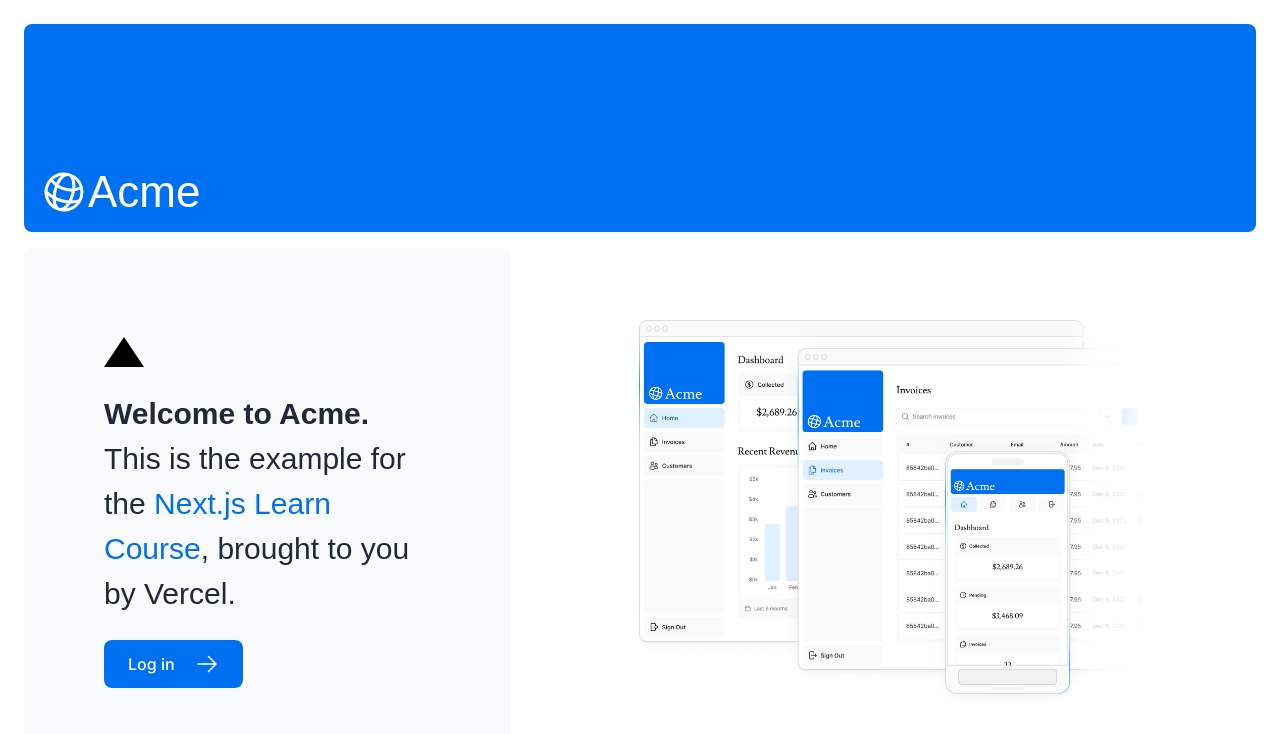
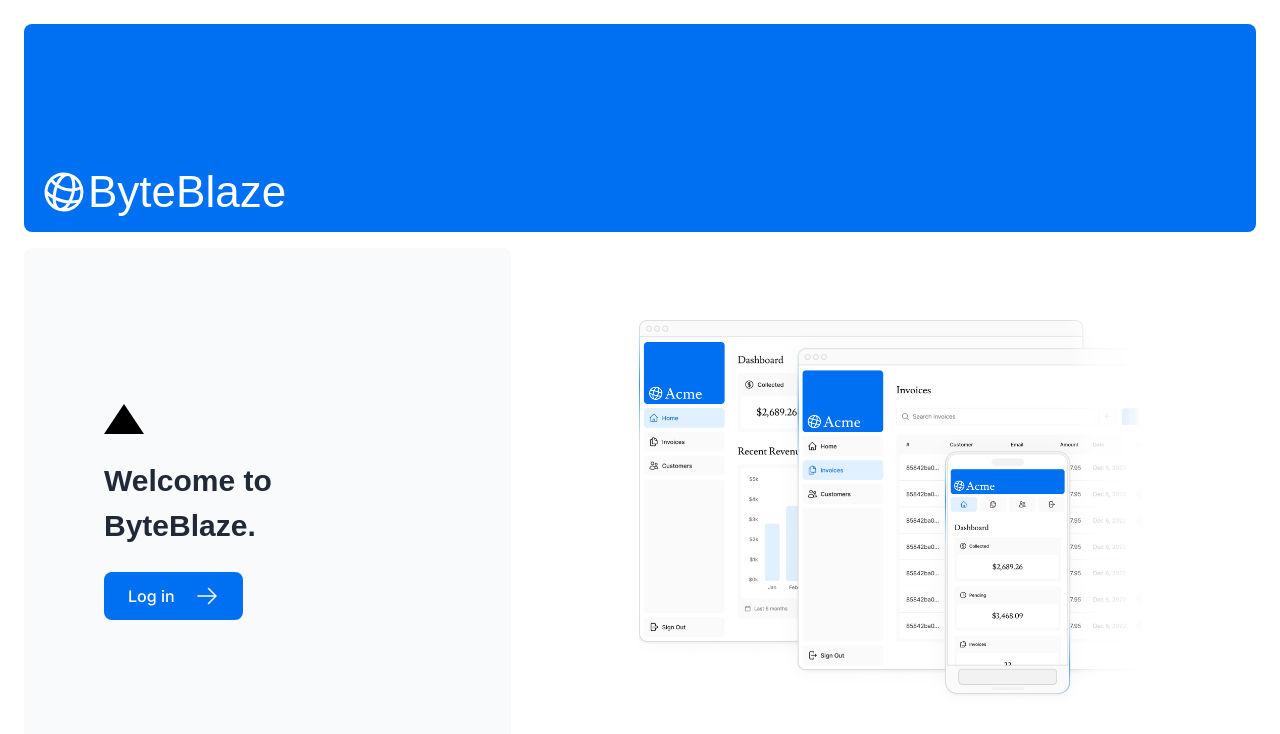
Before and after one commit to RickITKock/next-dashboard, a Next.js app: page / in a window 1280 px wide. Shown: the top 734 px of the page. Built offline with nearby package versions, Linux system fonts and the light colour scheme; a web font is replaced by a local one.

Commit message:
Update logo

```diff
--- a/app/layout.tsx
+++ b/app/layout.tsx
@@ -5,8 +5,8 @@
 
 export const metadata: Metadata = {
   title: {
-    template: '%s | Acme Dashboard',
-    default: 'Acme Dashboard',
+    template: '%s | ByteBlaze Dashboard',
+    default: 'ByteBlaze Dashboard',
   },
   description: 'The official Next.js Learn Dashboard built with App Router.',
   metadataBase: new URL('https://next-learn-dashboard.vercel.sh'),
--- a/app/login/page.tsx
+++ b/app/login/page.tsx
@@ -1,4 +1,4 @@
-import AcmeLogo from '@/app/ui/acme-logo';
+import ByteBlazeLogo from '@/app/ui/byteblaze-logo';
 import LoginForm from '@/app/ui/login-form';
 import { Metadata } from 'next';
 
@@ -12,7 +12,7 @@
       <div className="relative mx-auto flex w-full max-w-[400px] flex-col space-y-2.5 p-4 md:-mt-32">
         <div className="flex h-20 w-full items-end rounded-lg bg-blue-500 p-3 md:h-36">
           <div className="w-32 text-white md:w-36">
-            <AcmeLogo />
+            <ByteBlazeLogo />
           </div>
         </div>
         <LoginForm />
--- a/app/page.tsx
+++ b/app/page.tsx
@@ -1,4 +1,4 @@
-import AcmeLogo from '@/app/ui/acme-logo';
+import ByteBlazeLogo from '@/app/ui/byteblaze-logo';
 import { lusitana } from '@/app/ui/fonts';
 import styles from '@/app/ui/home.module.css';
 import { ArrowRightIcon } from '@heroicons/react/24/outline';
@@ -9,7 +9,7 @@
   return (
     <main className="flex min-h-screen flex-col p-6">
       <div className="flex h-20 shrink-0 items-end rounded-lg bg-blue-500 p-4 md:h-52">
-        <AcmeLogo />
+        <ByteBlazeLogo />
       </div>
       <div className="mt-4 flex grow flex-col gap-4 md:flex-row">
         <div className="flex flex-col justify-center gap-6 rounded-lg bg-gray-50 px-6 py-10 md:w-2/5 md:px-20">
@@ -19,11 +19,7 @@
           <p
             className={`${lusitana.className} text-xl text-gray-800 md:text-3xl md:leading-normal`}
           >
-            <strong>Welcome to Acme.</strong> This is the example for the{' '}
-            <a href="https://nextjs.org/learn/" className="text-blue-500">
-              Next.js Learn Course
-            </a>
-            , brought to you by Vercel.
+            <strong>Welcome to ByteBlaze.</strong>
           </p>
           <Link
             href="/login"
--- a/app/ui/acme-logo.tsx
+++ b/app/ui/byteblaze-logo.tsx
@@ -1,13 +1,13 @@
+import { lusitana } from '@/app/ui/fonts';
 import { GlobeAltIcon } from '@heroicons/react/24/outline';
-import { lusitana } from '@/app/ui/fonts';
 
-export default function AcmeLogo() {
+export default function ByteBlazeLogo() {
   return (
     <div
       className={`${lusitana.className} flex flex-row items-center leading-none text-white`}
     >
       <GlobeAltIcon className="h-12 w-12 rotate-[15deg]" />
-      <p className="text-[44px]">Acme</p>
+      <p className="text-[44px]">ByteBlaze</p>
     </div>
   );
 }
--- a/app/ui/dashboard/sidenav.tsx
+++ b/app/ui/dashboard/sidenav.tsx
@@ -1,4 +1,4 @@
-import AcmeLogo from '@/app/ui/acme-logo';
+import ByteBlazeLogo from '@/app/ui/byteblaze-logo';
 import NavLinks from '@/app/ui/dashboard/nav-links';
 import { signOut } from '@/auth';
 import { PowerIcon } from '@heroicons/react/24/outline';
@@ -12,7 +12,7 @@
         href="/"
       >
         <div className="w-32 text-white md:w-40">
-          <AcmeLogo />
+          <ByteBlazeLogo />
         </div>
       </Link>
       <div className="flex grow flex-row justify-between space-x-2 md:flex-col md:space-x-0 md:space-y-2">
```
